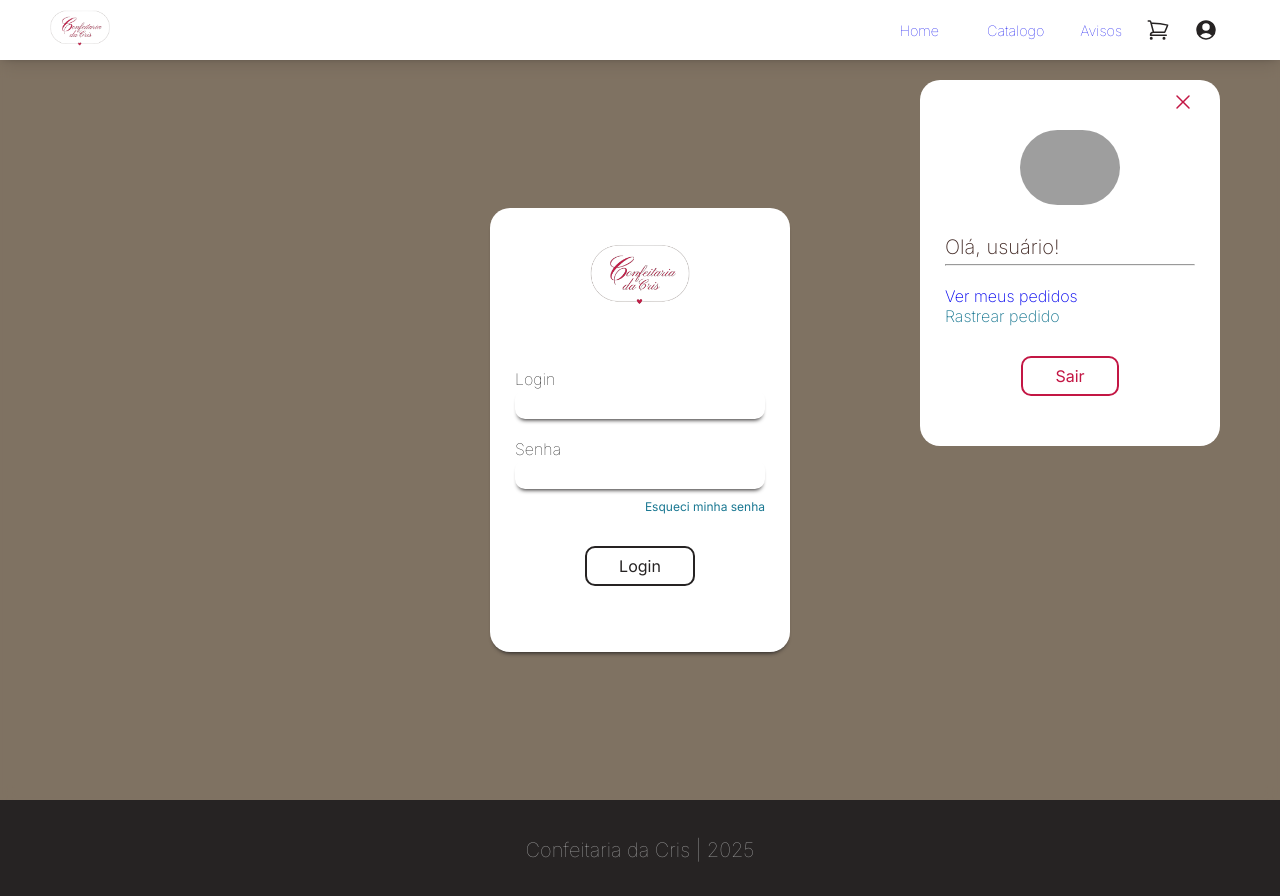
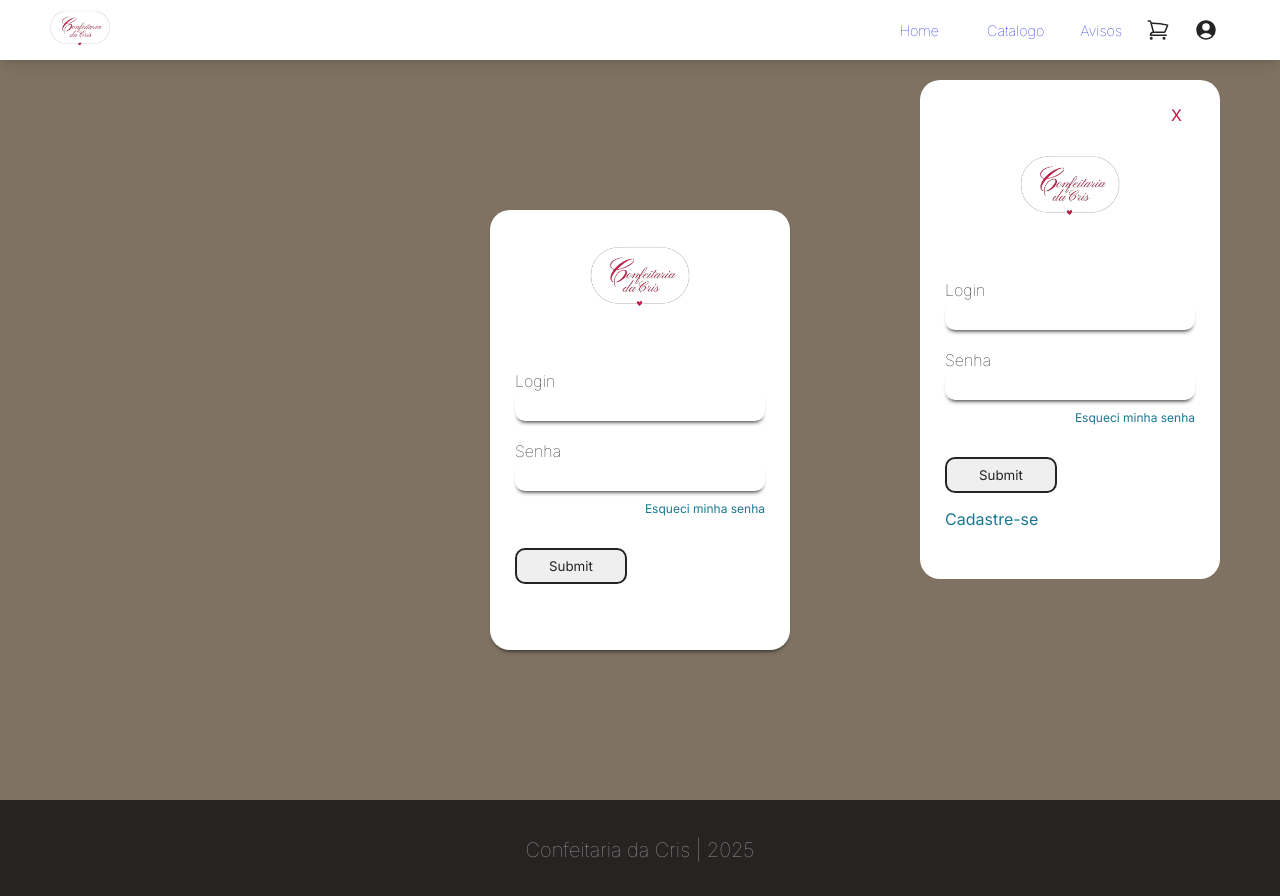
Before and after one commit to Menu-Digital-Doces/frontend, a Vue app: page /painel-do-admin/login in a window 1280 px wide. Both pictures are taken after a click on the link 1206 px from the left and 30 px from the top of the page. Shown: the top 896 px of the page. Built offline with nearby package versions, Linux system fonts and the light colour scheme; grey boxes are pictures that could not be loaded.

Commit message:
Cadastro de usuário integrado com o backend

```diff
--- a/package.json
+++ b/package.json
@@ -18,6 +18,7 @@
     "@fortawesome/free-solid-svg-icons": "^7.1.0",
     "@fortawesome/vue-fontawesome": "^3.1.2",
     "@heroicons/vue": "^2.2.0",
+    "axios": "^1.12.2",
     "sass": "^1.93.2",
     "vue": "^3.5.22",
     "vue-router": "^4.6.3"
--- a/src/components/modals/Cadastro.vue
+++ b/src/components/modals/Cadastro.vue
@@ -1,27 +1,99 @@
 <script setup>
+import { ref } from 'vue';
 import FundoModal from './FundoModal.vue';
+import axios from 'axios';
+
+  var { changeActiveComponent, changeLoginCadastro } = defineProps({changeActiveComponent: Function, changeLoginCadastro: Function})
+
+  var wrongPasswordState = ref(false)
+  var lengthPasswordState = ref(false)
+  var msgEmailState = ref(false)
+  var inputNameValue = ref('')
+  var inputEmailValue = ref('')
+  var inputPasswordValue = ref('')
+  var inputPasswordConfirmationValue = ref('')
+
+
+  function verifyValues(name, email, password, passwordConfirmation){
+    wrongPasswordState.value = false
+    lengthPasswordState.value = false
+    msgEmailState.value = false
+
+
+    if(password === passwordConfirmation && password.length >= 6){
+      wrongPasswordState.value === true ? wrongPasswordState.value = !wrongPasswordState.value : ''
+      lengthPasswordState.value === true ? lengthPasswordState.value = !lengthPasswordState.value : ''
+      sendData(name, email, password, passwordConfirmation)
+    }else{
+      inputPasswordValue.value = ''
+      inputPasswordConfirmationValue.value = ''
+
+      if(password !== passwordConfirmation){
+        wrongPasswordState.value = !wrongPasswordState.value
+      }else{
+        lengthPasswordState.value = !lengthPasswordState.value
+      }
+    }
+  }
+
+  function sendData(name, email, password, passwordConfirmation){
+    axios.request({
+      method: 'POST',
+      url: '/register',
+      data: {
+        'name': name,
+        'email': email,
+        'password': password,
+        'password_confirmation': passwordConfirmation
+      },
+      headers: {
+        'Content-Type': 'application/json'
+      }
+    })
+    .then(response => {
+      console.log(response.data)
+      // Encaminhar para a central do usuário
+    })
+    .catch(error => {
+      console.log(error)
+      if(error.response.data.message === "The email has already been taken."){
+        msgEmailState.value = !msgEmailState.value
+      }
+    })
+  }
+
+
 
 </script>
 
 <template>
-    <FundoModal></FundoModal>
+    <FundoModal @click="changeActiveComponent()"></FundoModal>
   <div class="box-modal" id="modal-cadastro">
-    <a href="#" class="btn-close">X</a>
+    <a href="#" class="btn-close" @click="changeActiveComponent()">X</a>
 
-    <form class="box-form">
-      <label for="">Login</label>
-      <input type="email" name="" />
-        <br>
+    <form class="box-form" @submit.prevent="verifyValues(inputNameValue, inputEmailValue, inputPasswordValue, inputPasswordConfirmationValue)">
+      <label for="">Nome</label>
+      <input type="text" name="" id="name" v-model="inputNameValue" required/>
+      <br/>
+      <label for="">Email</label>
+      <input type="email" name="" id="email" v-model="inputEmailValue" required/>
+        <br/>
       <label for="">Digie a senha</label>
-      <input type="email" name="" />
-        <br>
+      <input type="password" name="" id="password" v-model="inputPasswordValue" required/>
+        <br/>
       <label for="">Repita a senha</label>
-      <input type="email" name="" />
+      <input type="password" name="" id="passwordConfirmation" v-model="inputPasswordConfirmationValue" required/>
+
+      <p v-if="wrongPasswordState">As senhas não coincidem</p>
+      <p v-if="lengthPasswordState">A senha deve ter no mínimo 6 caracteres</p>
+      <p v-if="msgEmailState">Esse email já existe. Faça login.</p>
+
+
+      <input type="submit" class="btn" href="#"/>
+      <a href="#" class="link" @click.prevent="changeLoginCadastro()">Login</a>
     </form>
 
-    <a class="btn" href="#">Cadastrar-se</a>
 
-    <a href="#" class="link">Login</a>
   </div>
 </template>
 
@@ -30,6 +102,12 @@ import FundoModal from './FundoModal.vue';
         top: 80px;
         right: 60px;
         padding-top: 75px;
+
+        p{
+          font-size: 12px;
+          color: $rosa-escuro;
+          margin-top: 8px;
+        }
 
         .btn-close{
             position: absolute;
--- a/src/components/modals/Login.vue
+++ b/src/components/modals/Login.vue
@@ -1,7 +1,42 @@
 <script setup>
-    import FundoModal from './FundoModal.vue';
+    import { ref } from 'vue';
+import FundoModal from './FundoModal.vue';
+import axios from 'axios';
 
-    var { changeActiveComponent } = defineProps({changeActiveComponent: Function})
+    var { changeActiveComponent, changeLoginCadastro } = defineProps({
+      changeActiveComponent: Function,
+      changeLoginCadastro: Function
+    })
+
+    var emailDoesntExist = ref(false)
+    var wrongPasswordState = ref(false)
+    var inputEmailValue = ref('')
+    var inputPasswordValue = ref('')
+
+
+    function sendData(email, password){
+      emailDoesntExist.value = false;
+      wrongPasswordState.value = false;
+
+      axios.request({
+        method: 'POST',
+        url: '/login',
+        data: {
+          'email': email,
+          'password': password
+        },
+        headers: {
+          'Content-Type': 'application/json'
+        }
+      })
+      .then(response => {
+        console.log(response.data)
+      })
+      .catch(error => {
+        console.log(error)
+      })
+    }
+
 
 </script>
 
@@ -11,19 +46,24 @@
     <a href="#" class="btn-close" @click="changeActiveComponent()">X</a>
     <img src="../../assets/logo.png" alt="" id="login-logo">
 
-    <form class="box-form">
+    <form class="box-form" @submit.prevent="sendData(inputEmailValue, inputPasswordValue)">
       <label for="login-email">Login</label>
-      <input type="email" id="login-email" />
+      <input type="email" id="login-email" required v-model="inputEmailValue"/>
         <br>
       <label for="login-password">Senha</label>
-      <input type="password" id="login-password" />
+      <input type="password" id="login-password" required v-model="inputPasswordValue"/>
+      <a href="#" class="link link-forget-password">Esqueci minha senha</a>
+
+      <p v-if="emailDoesntExist">Email não encontrado. Cadastre-se</p>
+      <p v-if="wrongPasswordState">A senha está incorreta</p>
+
+      <input type="submit" class="btn"/>
+
+      <a href="#" class="link" id="link-cadastro" @click.prevent="changeLoginCadastro()">Cadastre-se</a>
     </form>
 
-    <a href="#" class="link link-forget-password">Esqueci minha senha</a>
 
-    <a href="#" class="btn">Login</a>
 
-    <a href="#" class="link" id="link-cadastro">Cadastre-se</a>
   </div>
 </template>
 
@@ -32,6 +72,15 @@
     top: 80px;
     right: 60px;
     padding-top: 75px;
+
+    form{
+      p{
+        font-size: 12px;
+        margin-top: 8px;
+        color: $rosa-escuro;
+
+      }
+    }
 
     @media (max-width: 768px){
         inset: 0;
@@ -42,6 +91,7 @@
       width: 100px;
       margin-bottom: 64px;
     }
+
 
 
     .btn-close{
--- a/src/components/nav/Nav.vue
+++ b/src/components/nav/Nav.vue
@@ -6,16 +6,18 @@ import Avisos from '../modals/Avisos.vue';
 import CarrinhoModal from '../modals/CarrinhoModal.vue';
 import CentralDoUsuario from '../modals/CentralDoUsuario.vue';
 import Login from '../modals/Login.vue';
+import Cadastro from '../modals/Cadastro.vue';
 
 
     var menuOn = ref(true);
-    var isLogged = ref(true)
+    var isLogged = ref(false)
 
     const activeComponent = reactive({
         avisos: false,
         cart: false,
         login: false,
         userCentral: false,
+        cadastro: false,
     });
 
 
@@ -55,8 +57,25 @@ import Login from '../modals/Login.vue';
         }
     }
 
+    function changeLoginCadastro(component){
+        if(component === 'login'){
+            activeComponent['cadastro'] = true
+            activeComponent['login'] = false
+        } else{
+            activeComponent['login'] = true
+            activeComponent['cadastro'] = false
+        }
+    }
+
     function verifyIsLogged(){
-        return isLogged.value === true ? 'userCentral' : 'login'
+        // return isLogged.value === true ? 'userCentral' : 'login'
+
+        if(isLogged.value === true){
+            return 'userCentral'
+        }else if(activeComponent.cadastro === true){
+            return 'cadastro'
+        }
+        return 'login'
     }
 
 </script>
@@ -80,7 +99,9 @@ import Login from '../modals/Login.vue';
     <CarrinhoModal v-if="activeComponent.cart" v-bind:change-active-component="() => changeActiveComponent('cart')"></CarrinhoModal>
 
     <!-- Componentes que alternarão se o usuário estiver logado ou não -->
-    <Login v-if="activeComponent.login" v-bind:change-active-component="() => changeActiveComponent('login')"></Login>
+    <!-- <Login v-if="activeComponent.login" v-bind:change-active-component="() => changeActiveComponent('login')"></Login> -->
+    <Login v-if="activeComponent.login" v-bind:="{changeActiveComponent: () => changeActiveComponent('login'), changeLoginCadastro: () => changeLoginCadastro('login')}"></Login>
+    <Cadastro v-if="activeComponent.cadastro" v-bind:="{changeActiveComponent: () => changeActiveComponent('cadastro'), changeLoginCadastro: () => changeLoginCadastro('cadastro')}"></Cadastro>
     <CentralDoUsuario v-if="activeComponent.userCentral" v-bind:change-active-component="() => changeActiveComponent('userCentral')"></CentralDoUsuario>
 
 </template>
--- a/src/main.js
+++ b/src/main.js
@@ -1,6 +1,7 @@
 import { createApp } from 'vue'
 import App from './App.vue'
 import router from './router'
+import './plugins/axios.js'
 
 
 
--- /dev/null
+++ b/src/plugins/axios.js
@@ -0,0 +1,5 @@
+import axios from "axios";
+
+// axios.defaults.baseURL = '';
+
+axios.defaults.baseURL = import.meta.env.VITE_API_URL;
```
Also changed, not shown: src/components/catalogo/ListagemDoces.vue (+8 -0 lines), 2 other files (tests, documents, lock files or other folders).
